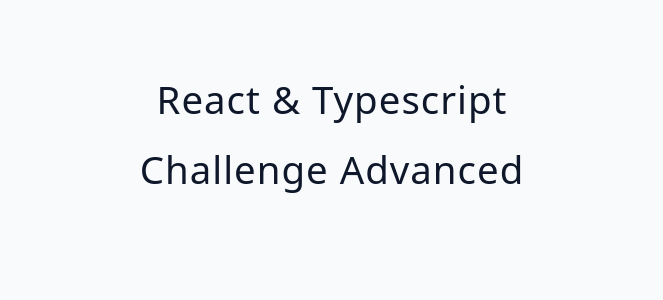
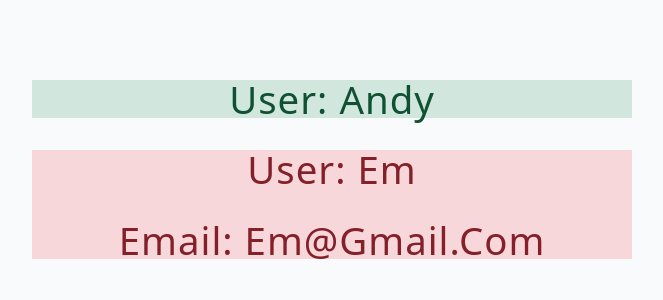
Before and after one commit to akolle/typescript-react-essentials, a React (Vite) app: page / in a window 1280 px wide. Shown: the top 300 px of the page, without its empty margins (308-971 px from the left). Built offline with nearby package versions, Linux system fonts and the light colour scheme.

Commit message:
challenge completed - Andy version

```diff
--- a/src/App.tsx
+++ b/src/App.tsx
@@ -4,9 +4,8 @@
 function App() {
   return (
     <main>
-      {/* <Component type="basic" name="susan" />
-      <Component type='advanced' name="susan" email="test@gmail.com" /> */}
-      <Component type="advanced" />
+      <Component type="basic" name="andy" />
+      <Component type="advanced" name="em" email="em@gmail.com" />
     </main>
   )
 }
--- a/src/starter/05-challenge/index.tsx
+++ b/src/starter/05-challenge/index.tsx
@@ -1,12 +1,18 @@
 type ComponentProps = {
   type: 'advanced' | 'basic'
+  name: string
+  email?: string
 }
 
-function Component({ type }: ComponentProps) {
-  return (
-    <div>
-      <h2>React & Typescript</h2>
-      <h2>Challenge {type}</h2>
+function Component({ type, name, email }: ComponentProps) {
+  return type === 'basic' ? (
+    <div className="alert-success">
+      <h2>User: {name}</h2>
+    </div>
+  ) : (
+    <div className="alert-danger">
+      <h2>User: {name}</h2>
+      <h2>Email: {email}</h2>
     </div>
   )
 }
```
